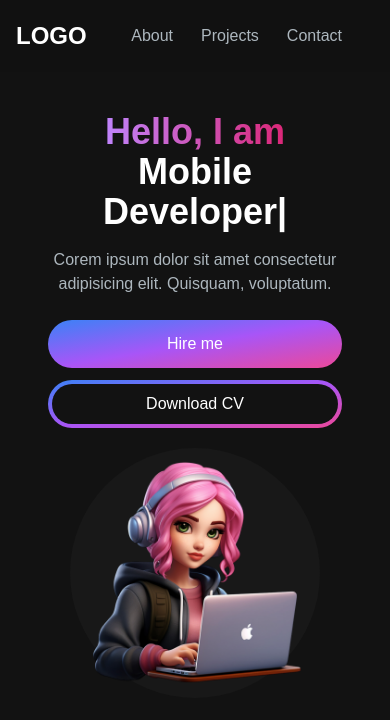
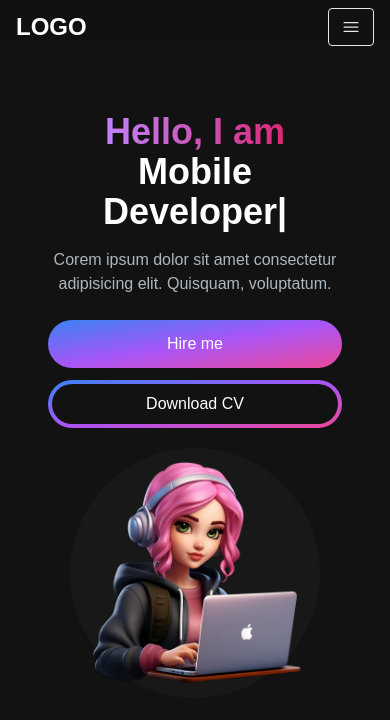
Before and after one commit to Ahhhnnn/nextjs-portfolio-website, a Next.js app: page / in a window 390 px wide. Shown: the top 720 px of the page. Built offline with nearby package versions, Linux system fonts and the light colour scheme.

Commit message:
moble menu

```diff
--- /dev/null
+++ b/src/app/components/MenuOverlay.tsx
@@ -0,0 +1,27 @@
+import React from 'react'
+import NavLink from './NavLink'
+
+
+type MenuOverlayProps = {
+    links: {
+        title: string;
+        path: string;
+    }[]
+}
+
+const MenuOverlay = ({ links }: MenuOverlayProps) => {
+    return (
+        <ul className='flex flex-col py-4 items-center'>
+            {
+                links.map((link, index) => (
+                    <li key={index}>
+                        <NavLink href={link.path} title={link.title} />
+                    </li>
+                ))
+            }
+
+        </ul>
+    )
+}
+
+export default MenuOverlay
--- a/src/app/components/Navbar.tsx
+++ b/src/app/components/Navbar.tsx
@@ -1,6 +1,9 @@
+"use client"
 import Link from 'next/link'
-import React from 'react'
+import React, { useState } from 'react'
 import NavLink from './NavLink'
+import { Bars3Icon, XMarkIcon } from '@heroicons/react/24/solid'
+import MenuOverlay from './MenuOverlay'
 
 
 const navLinks = [
@@ -19,11 +22,27 @@
 ]
 
 const NavBar = () => {
+    const [narbarOpen, setNarbarOpen] = useState(false);
+
     return (
-        <nav className='fixed top-0 right-0 left-0 z-10 bg-[#121212]  bg-opacity-90'>
-            <div className='flex flex-wrap items-center justify-between mx-auto px-4'>
+        <nav className='fixed top-0 right-0 left-0 z-10 bg-[#121212]  bg-opacity-95'>
+            <div className='flex flex-wrap items-center justify-between mx-auto px-4 pt-2'>
                 <Link href={"/"} className='text-2xl md:text-5xl text-white font-semibold'>LOGO</Link>
-                <div className='menu block md:w-auto' id='navbar'>
+
+                <div className='moblie-menu block md:hidden'>
+                    {
+                        !narbarOpen ? (
+                            <button onClick={() => setNarbarOpen(true)} className=' flex items-center px-3 py-2 border rounded border-slate-200 text-slate-200 hover:text-white hover:border-white'>
+                                <Bars3Icon className='h-5 w-5' />
+                            </button>
+                        ) : (
+                            <button onClick={() => setNarbarOpen(false)} className=' flex items-center px-3 py-2 border rounded border-slate-200 text-slate-200 hover:text-white hover:border-white'>
+                                <XMarkIcon className='h-5 w-5' />
+                            </button>
+                        )
+                    }
+                </div>
+                <div className='menu hidden md:block md:w-auto' id='navbar'>
                     <ul className='flex p-4 md:p-0 md:flex-row md:space-x-8 md:mt-0'>
                         {navLinks.map((link, index) => (
                             <li key={index}>
@@ -33,6 +52,9 @@
                     </ul>
                 </div>
             </div>
+            {
+                narbarOpen ? <MenuOverlay links={navLinks} /> : null
+            }
         </nav>
     )
 }
```
Also changed, not shown: package.json (+6 -5 lines), 1 other file (tests, documents, lock files or other folders).
